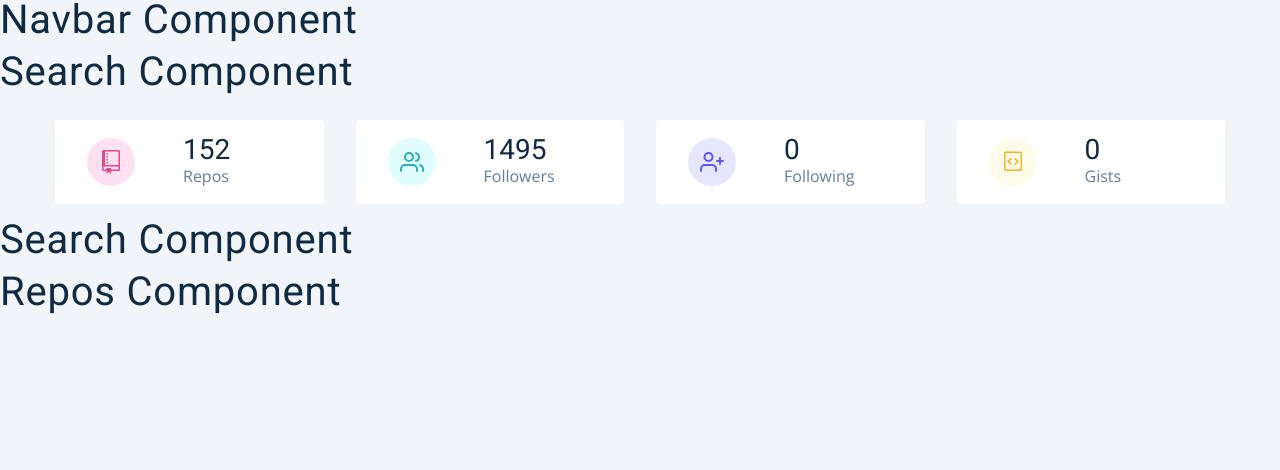
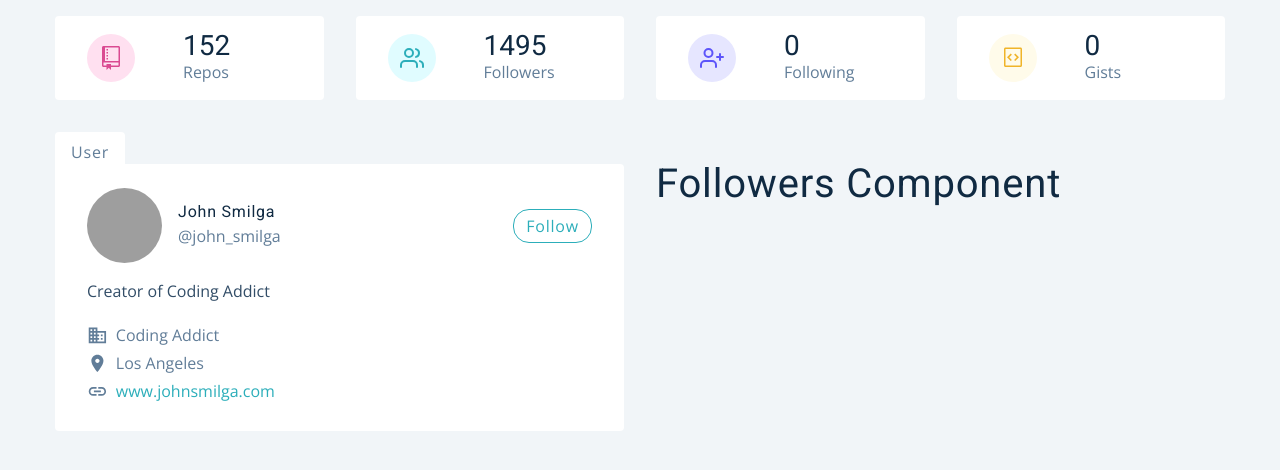
Before and after one commit to locaulker/github-search-users, a React (Create React App) app: page / in a window 1280 px wide. Shown: the top 470 px of the page. Built offline with nearby package versions, Linux system fonts and the light colour scheme; grey boxes are pictures that could not be loaded.

Commit message:
added card component

```diff
--- a/src/components/Card.js
+++ b/src/components/Card.js
@@ -1,10 +1,47 @@
-import React from 'react';
-import { GithubContext } from '../context/context';
-import styled from 'styled-components';
-import { MdBusiness, MdLocationOn, MdLink } from 'react-icons/md';
+import React from "react"
+import { GithubContext } from "../context/context"
+import styled from "styled-components"
+import { MdBusiness, MdLocationOn, MdLink } from "react-icons/md"
+
 const Card = () => {
-  return <h2>card component</h2>;
-};
+  const { githubUser } = React.useContext(GithubContext)
+  const {
+    avatar_url,
+    html_url,
+    name,
+    company,
+    blog,
+    bio,
+    location,
+    twitter_username
+  } = githubUser
+
+  return (
+    <Wrapper>
+      <header>
+        <img src={avatar_url} alt={name} />
+        <div>
+          <h4>{name}</h4>
+          <p>@{twitter_username || "John Doe"}</p>
+        </div>
+        <a href={html_url}>Follow</a>
+      </header>
+      <p className="bio">{bio}</p>
+      <div className="links">
+        <p>
+          <MdBusiness /> {company}
+        </p>
+        <p>
+          <MdLocationOn /> {location || "Earth"}
+        </p>
+        <a href={`https://${blog}`}>
+          <MdLink />
+          {blog}
+        </a>
+      </div>
+    </Wrapper>
+  )
+}
 const Wrapper = styled.article`
   background: var(--clr-white);
   padding: 1.5rem 2rem;
@@ -13,7 +50,7 @@
   border-bottom-right-radius: var(--radius);
   position: relative;
   &::before {
-    content: 'user';
+    content: "user";
     position: absolute;
     top: 0;
     left: 0;
@@ -84,5 +121,5 @@
       }
     }
   }
-`;
-export default Card;
+`
+export default Card
--- a/src/components/User.js
+++ b/src/components/User.js
@@ -1,10 +1,18 @@
-import React from 'react';
-import styled from 'styled-components';
-import Card from './Card';
-import Followers from './Followers';
+import React from "react"
+import styled from "styled-components"
+import Card from "./Card"
+import Followers from "./Followers"
+
 const User = () => {
-  return <h2>search component</h2>;
-};
+  return (
+    <section className="section">
+      <Wrapper className="section-center">
+        <Card></Card>
+        <Followers></Followers>
+      </Wrapper>
+    </section>
+  )
+}
 
 const Wrapper = styled.div`
   padding-top: 2rem;
@@ -14,6 +22,6 @@
     grid-template-columns: 1fr 1fr;
   }
   /* align-items: start; */
-`;
+`
 
-export default User;
+export default User
--- a/src/pages/Dashboard.js
+++ b/src/pages/Dashboard.js
@@ -6,11 +6,11 @@
 const Dashboard = () => {
   return (
     <main>
-      <Navbar />
-      <Search />
+      {/* <Navbar /> */}
+      {/* <Search /> */}
       <Info />
       <User />
-      <Repos />
+      {/* <Repos /> */}
     </main>
   )
 }
```
